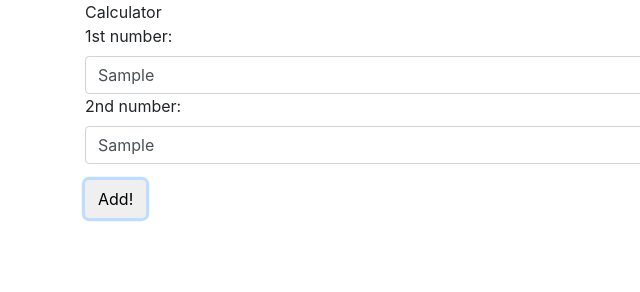
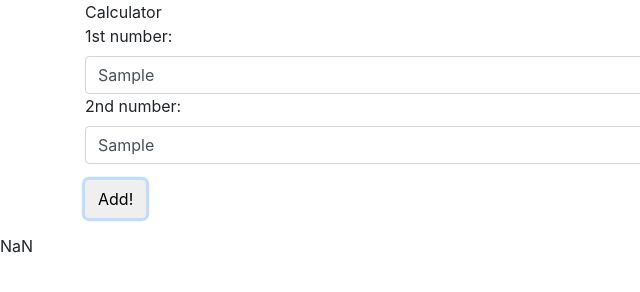
Before and after one commit to lulumoha/lulumoha.github.io, a plain HTML site: page index.html in a window 1280 px wide. Both pictures are taken after typing "Sample", "Sample" into the empty fields and a click on the button "Add!". Shown: the full height of the page, 0-640 px from the left. Drawn offline with nearby package versions, Linux system fonts and the light colour scheme.

Commit message:
add modifications

```diff
--- a/index.html
+++ b/index.html
@@ -20,7 +20,7 @@
            <button type="submit" class="btn">Add!</button>
          </form>
          </div>
-         <div id="input">
+         <div id="output">
          </div>
 
 
--- a/js/calc.js
+++ b/js/calc.js
@@ -20,6 +20,7 @@ $(document).ready(function() {
  event.preventDefault();
   var number1 = parseInt($("#add1").val());
   var number2 = parseInt($("#add2").val());
-alert(add(number1, number2));
+  var result = add(number1, number2);
+  $("#output").text(result);
 });
 });
```
